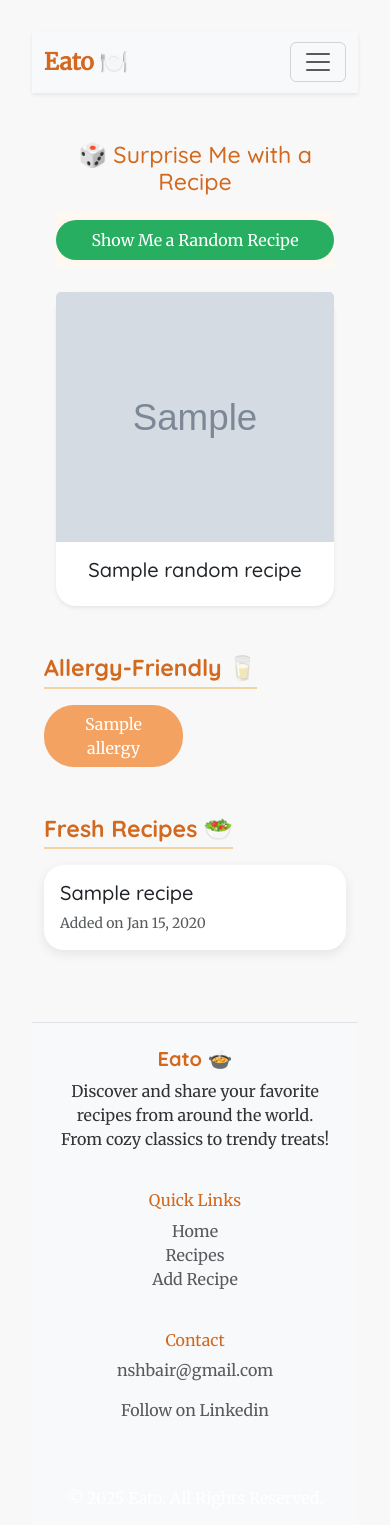
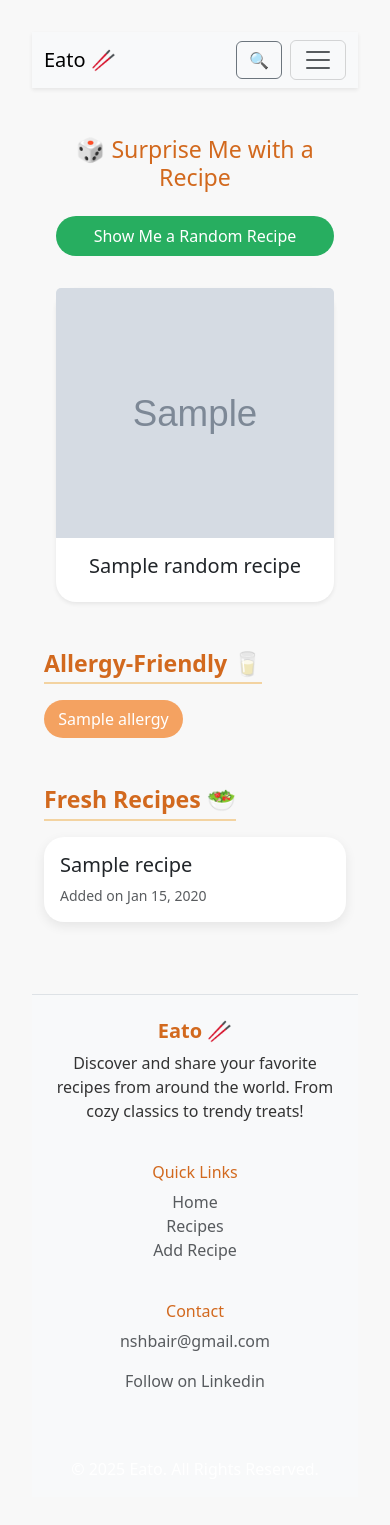
Before and after one commit to NourShbair/eato, a Django app: template templates/index.html in a window 390 px wide. Shown: the top 1525 px of the page. After the commit the page ends 1387 px from the top, so only its background shows below. Run offline with Django 3.2, Linux system fonts and the light colour scheme; the template is opened without the code that fills it: most values are stand-ins (such as "Sample title", 1, 10 or a date in 2020); grey boxes marked "Sample" are stand-in pictures; some libraries are stand-ins or nearby versions.

Commit message:
Update search bar on mobile devices

```diff
--- a/static/css/style.css
+++ b/static/css/style.css
@@ -1,6 +1,5 @@
 body {
   background-color: #fff8f0;
-  font-family: 'Nunito', sans-serif;
   color: #333;
 }
 
@@ -21,12 +20,7 @@
   color: white;
 }
 
-form {
-  background-color: #fff8f0;
-}
-
 h1, h2 {
-  font-family: 'Pacifico', cursive;
   color: #d2691e;
 }
 
@@ -66,7 +60,6 @@
 body {
   margin: 2rem;
   background-color: #f8f8f8;
-  font-family: 'Merriweather', serif;
 }
 
 .card-foodie {
@@ -98,16 +91,16 @@
   color: #333;
 }
 
-h1, h2, h3, h4, h5 {
-  font-family: 'Quicksand', sans-serif;
-}
-
 form input, form textarea, form select, form button {
   display: block;
   margin: 0.5rem 0;
   padding: 0.5rem;
   width: 100%;
   max-width: 500px;
+}
+
+.search-form-element {
+max-width: 100%;
 }
 
 .ingredient-group {
--- a/templates/base.html
+++ b/templates/base.html
@@ -19,17 +19,40 @@
   <link rel="icon" type="image/png" sizes="32x32" href="{% static 'favicon/favicon-32x32.png' %}">
   <link rel="icon" type="image/png" sizes="16x16" href="{% static 'favicon/favicon-16x16.png' %}">
 
+  <script>
+    document.addEventListener('DOMContentLoaded', function () {
+      const toggleBtn = document.getElementById('toggleSearchBtn');
+      const searchBar = document.getElementById('mobileSearchBar');
+
+      toggleBtn?.addEventListener('click', () => {
+        searchBar.classList.toggle('show');
+      });
+    });
+  </script>
+
 </head>
+
 <body>
+  <!-- Navbar -->
+  <nav class="navbar navbar-expand-lg navbar-light bg-light shadow-sm">
+    <div class="container">
+      <a class="navbar-brand" href="{% url 'index' %}">Eato 🥢</a>
 
-  <nav class="navbar navbar-expand-lg navbar-light bg-light shadow-sm sticky-top">
-    <div class="container">
-      <a class="navbar-brand fs-3 fw-bold text-orange" href="{% url 'index' %}">Eato 🍽️</a>
-      <button class="navbar-toggler" type="button" data-bs-toggle="collapse" data-bs-target="#navbarFoodie" aria-controls="navbarFoodie" aria-expanded="false" aria-label="Toggle navigation">
-        <span class="navbar-toggler-icon"></span>
-      </button>
+      <!-- Right-side icons (burger + search) -->
+      <div class="d-flex align-items-center ms-auto">
+        <!-- Search Icon Button -->
+        <button class="btn btn-outline-secondary me-2 d-lg-none" id="toggleSearchBtn" type="button">
+          🔍
+        </button>
 
-      <div class="collapse navbar-collapse" id="navbarFoodie">
+        <!-- Burger Menu -->
+        <button class="navbar-toggler" type="button" data-bs-toggle="collapse" data-bs-target="#mainNavbar"
+          aria-controls="mainNavbar" aria-expanded="false" aria-label="Toggle navigation">
+          <span class="navbar-toggler-icon"></span>
+        </button>
+      </div>
+
+      <div class="collapse navbar-collapse" id="mainNavbar">
         <ul class="navbar-nav ms-auto mb-2 mb-lg-0">
           <li class="nav-item">
             <a class="nav-link" href="{% url 'index' %}">Home</a>
@@ -53,7 +76,7 @@
           </li>
           {% endif %}
         </ul>
-        <form class="d-flex ms-auto" method="GET" action="{% url 'recipe_search' %}">
+        <form id="searchForm" class="d-flex ms-auto" method="GET" action="{% url 'recipe_search' %}">
           <input class="form-control me-2 rounded-pill" type="search" name="q" placeholder="Search" aria-label="Search">
 
           <select class="form-select me-2" name="category">
@@ -75,6 +98,37 @@
       </div>
     </div>
   </nav>
+
+  <!-- 🔍 Toggleable Search Bar -->
+  <div id="mobileSearchBar" class="mobile-search d-lg-none">
+    <div class="container py-3">
+      <form method="GET" action="{% url 'recipe_search' %}" class="row g-2">
+        <div class="col-12">
+          <input type="search" name="q" class="form-control search-form-element" placeholder="Search recipes...">
+        </div>
+        <div class="col-12">
+          <select class="form-select search-form-element" name="category">
+            <option value="">Meal Type</option>
+            {% for type in meal_types %}
+              <option value="{{ type.id }}">{{ type.name }}</option>
+            {% endfor %}
+          </select>
+        </div>
+        <div class="col-12">
+          <select class="form-select search-form-element" name="cuisine">
+            <option value="">Cuisine</option>
+            {% for c in cuisines %}
+              <option value="{{ c.id }}">{{ c.name }}</option>
+            {% endfor %}
+          </select>
+        </div>
+        <div class="col-12 d-flex justify-content-end">
+          <button id="searchBtn" class="btn btn-foodie">Search</button>
+        </div>
+      </form>
+    </div>
+  </div>
+
   {% comment %} {% if messages %}
     <div class="container mt-3">
       {% for message in messages %}
@@ -96,7 +150,7 @@
     <div class="container p-4">
       <div class="row">
         <div class="col-lg-6 col-md-12 mb-4">
-          <h5 class="text-orange fw-bold">Eato 🍲</h5>
+          <h5 class="text-orange fw-bold">Eato 🥢</h5>
           <p>
             Discover and share your favorite recipes from around the world. From cozy classics to trendy treats!
           </p>
--- a/templates/index.html
+++ b/templates/index.html
@@ -4,7 +4,7 @@
 
 <div class="container">
   {% if user.is_authenticated %}
-    <h2 class="mb-4 section-title">Welcome {{ user.username }} 👋</h2>
+    <h2 class="mb-4 section-title">Welcome {{ user.username }} 🍽️</h2>
 
     <!-- User Stats -->
     <div class="row mb-5">
```
Also changed, not shown: other parts of static/css/style.css (+34 -5 lines).
